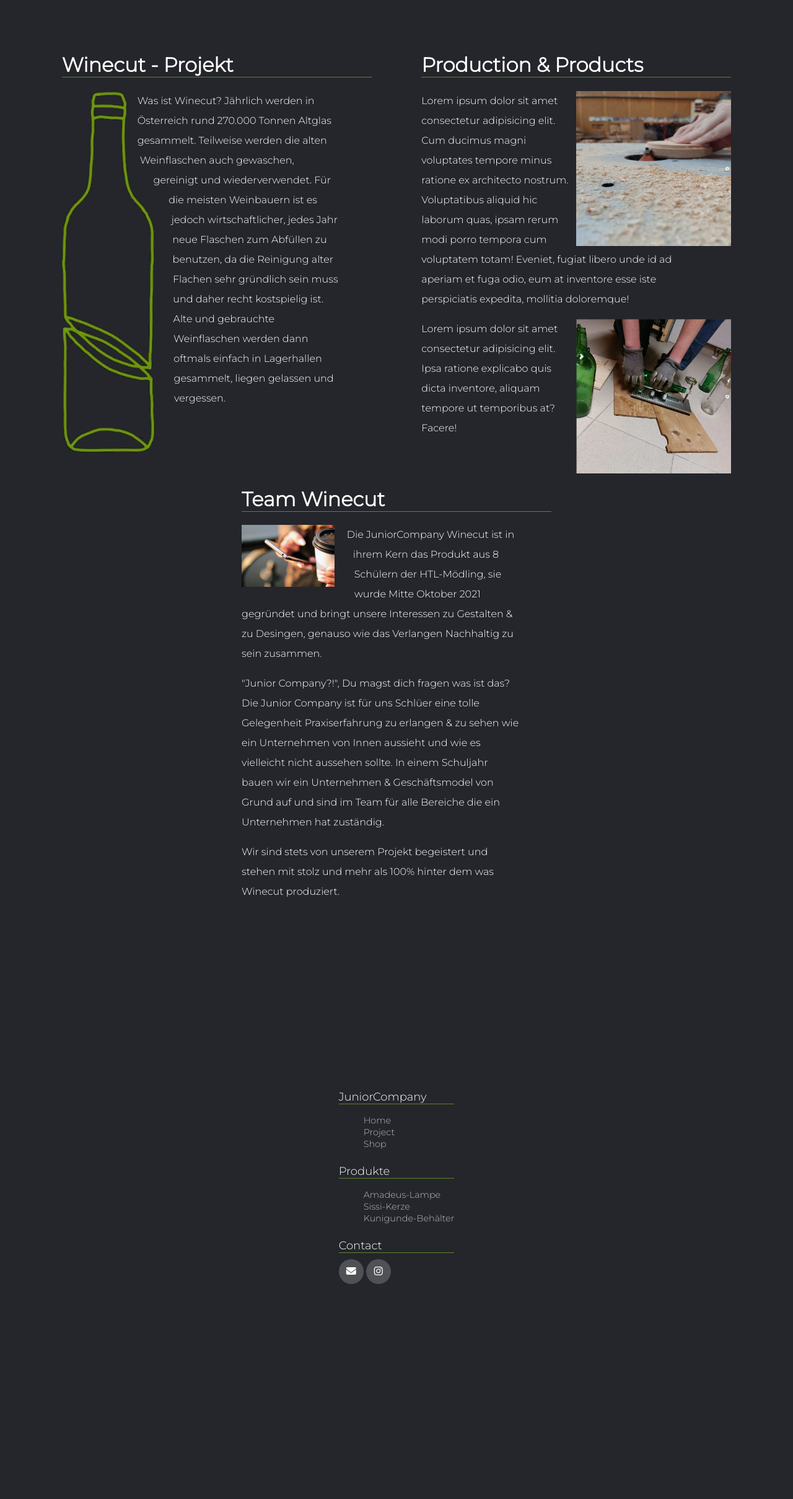
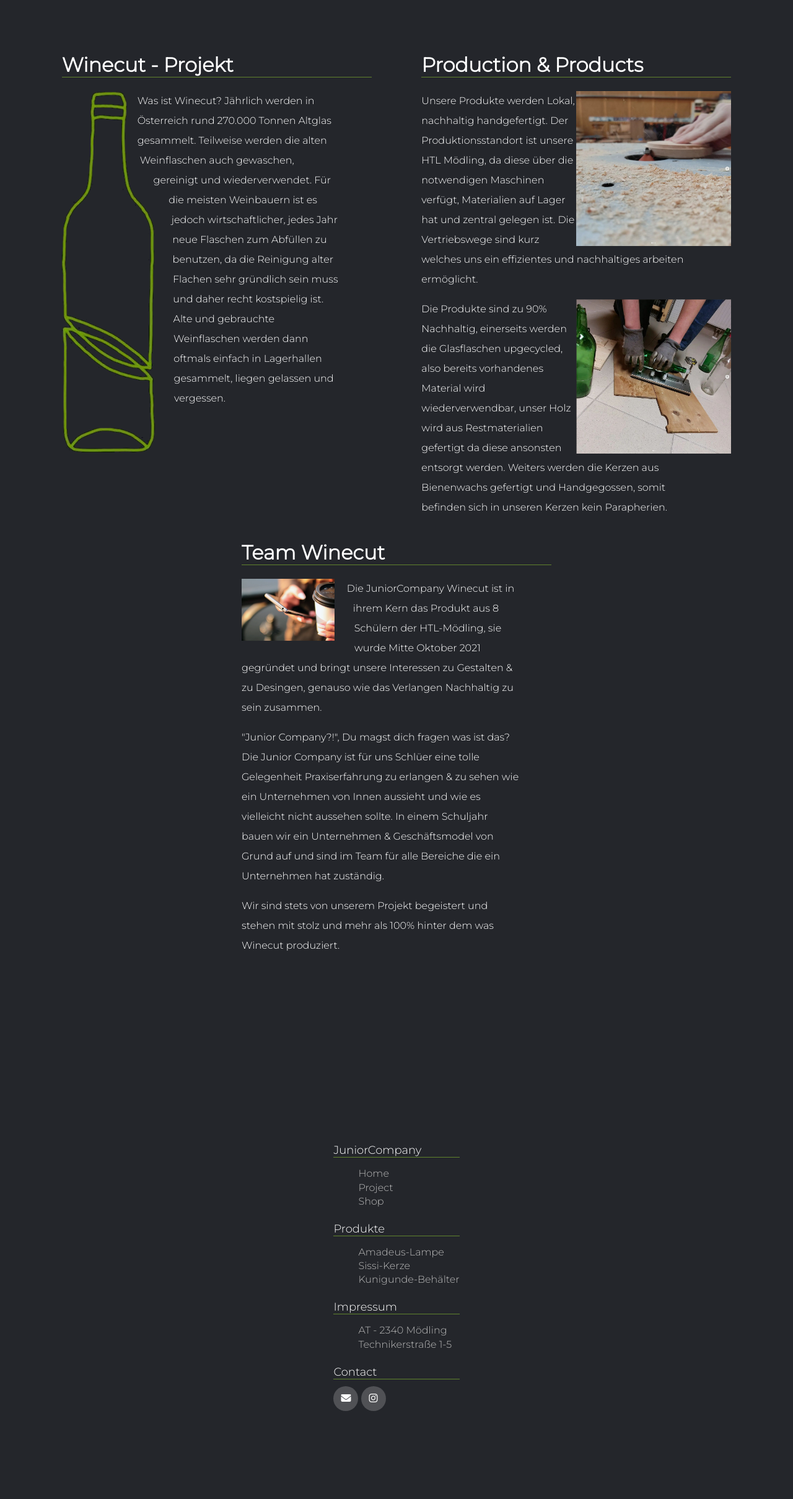
Before and after one commit to LampiLampi/winecut, a Flask app: page /project in a window 1280 px wide. Shown: the part 38-2457 px from the top of the page at 62% size. Before the commit the page ends 2110 px from the top, so only its background shows below. Run offline with Flask 2, Linux system fonts and the light colour scheme; some libraries are stand-ins or nearby versions.

Commit message:
new footer + minor fixes

```diff
--- a/static/css-mobile/default-styling-m.css
+++ b/static/css-mobile/default-styling-m.css
@@ -80,7 +80,8 @@
     position: relative;
 }
 
-.footer-col ul li a {
+.footer-col ul li a,
+.footer-col ul li p {
     margin: 2% 0;
     font-size: 16px;
     text-transform: capitalize;
--- a/static/css/default-styling.css
+++ b/static/css/default-styling.css
@@ -88,15 +88,16 @@
     position: relative;
 }
 
-.footer-col ul li a {
-    width: fit-content;
-    margin: 3% 0;
-    font-size: 0.9rem;
+.footer-col ul li a,
+.footer-col ul li p {
+    margin: 2% 0;
+    font-size: 16px;
     text-transform: capitalize;
     color: #ffffff;
     text-decoration: none;
     font-weight: 300;
     color: #bbbbbb;
+    display: block;
     transition: all 0.3s ease;
 }
 
--- a/templates/project.html
+++ b/templates/project.html
@@ -70,10 +70,9 @@
 
             <div class="text production">
                 <img src="../static/imgs/wood_cutting.png" alt="" class="winecut-production1">
-                <p>Lorem ipsum dolor sit amet consectetur adipisicing elit. Cum ducimus magni voluptates tempore minus ratione ex architecto nostrum. Voluptatibus aliquid hic laborum quas, ipsam rerum modi porro tempora cum voluptatem totam! Eveniet, fugiat libero unde id ad aperiam et fuga odio, eum at inventore esse iste perspiciatis expedita, mollitia doloremque!</p>
+                <p>Unsere Produkte werden Lokal, nachhaltig handgefertigt. Der Produktionsstandort ist unsere HTL Mödling, da diese über die notwendigen Maschinen verfügt, Materialien auf Lager hat und zentral gelegen ist. Die Vertriebswege sind kurz welches uns ein effizientes und nachhaltiges arbeiten ermöglicht.</p>
                 <img src="../static/imgs/glas-cutting.png" alt="">
-                <p>Lorem ipsum dolor sit amet consectetur adipisicing elit. Ipsa ratione explicabo quis dicta inventore, aliquam tempore ut temporibus at? Facere!
-                </p>
+                <p>Die Produkte sind zu 90% Nachhaltig, einerseits werden die Glasflaschen upgecycled, also bereits vorhandenes Material wird wiederverwendbar, unser Holz wird aus Restmaterialien gefertigt da diese ansonsten entsorgt werden. Weiters werden die Kerzen aus Bienenwachs gefertigt und Handgegossen, somit befinden sich in unseren Kerzen kein Parapherien.</p>
             </div>
         </div>
 
@@ -106,6 +105,13 @@
                         <li><a href="/sissi">Sissi-Kerze</a></li>
                         <li><a href="/kunigunde">Kunigunde-Behälter</a></li>
                     </ul>
+                    <h4 class="footerBorder">Impressum</h4>
+                    <ul>
+                        <li>
+                            <p>AT - 2340 Mödling</p>
+                            <p>Technikerstraße 1-5</p>
+                        </li>
+                    </ul>
                 </div>
                 <div class="footer-col">
                     <h4 class="footerBorder">Contact</h4>
```
Also changed, not shown: templates/amadeus.html (+7 -0 lines), templates/index.html (+7 -0 lines), templates/kunigunde.html (+7 -0 lines), templates/product.html (+7 -0 lines), templates/shop.html (+7 -0 lines), templates/sissi.html (+7 -0 lines).
